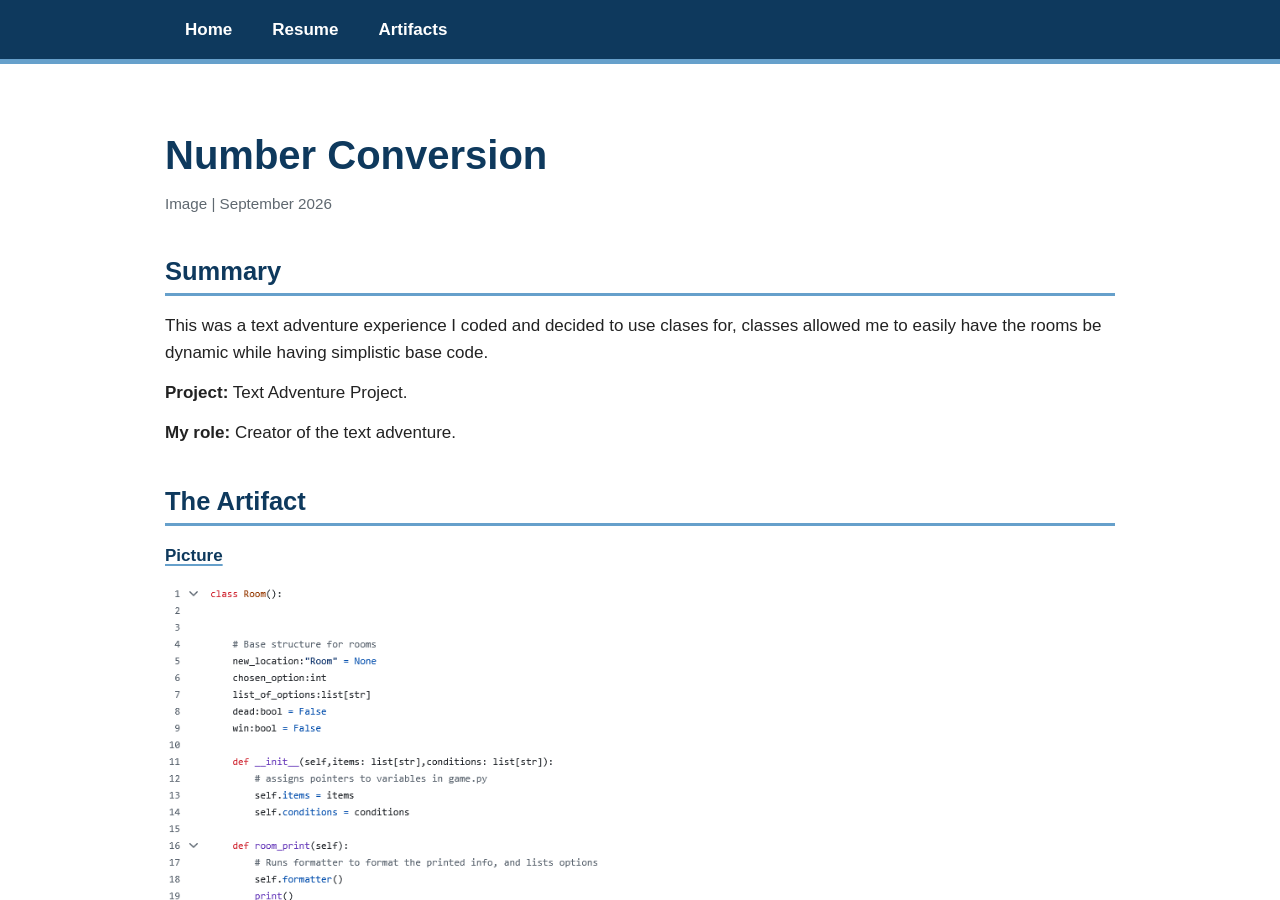
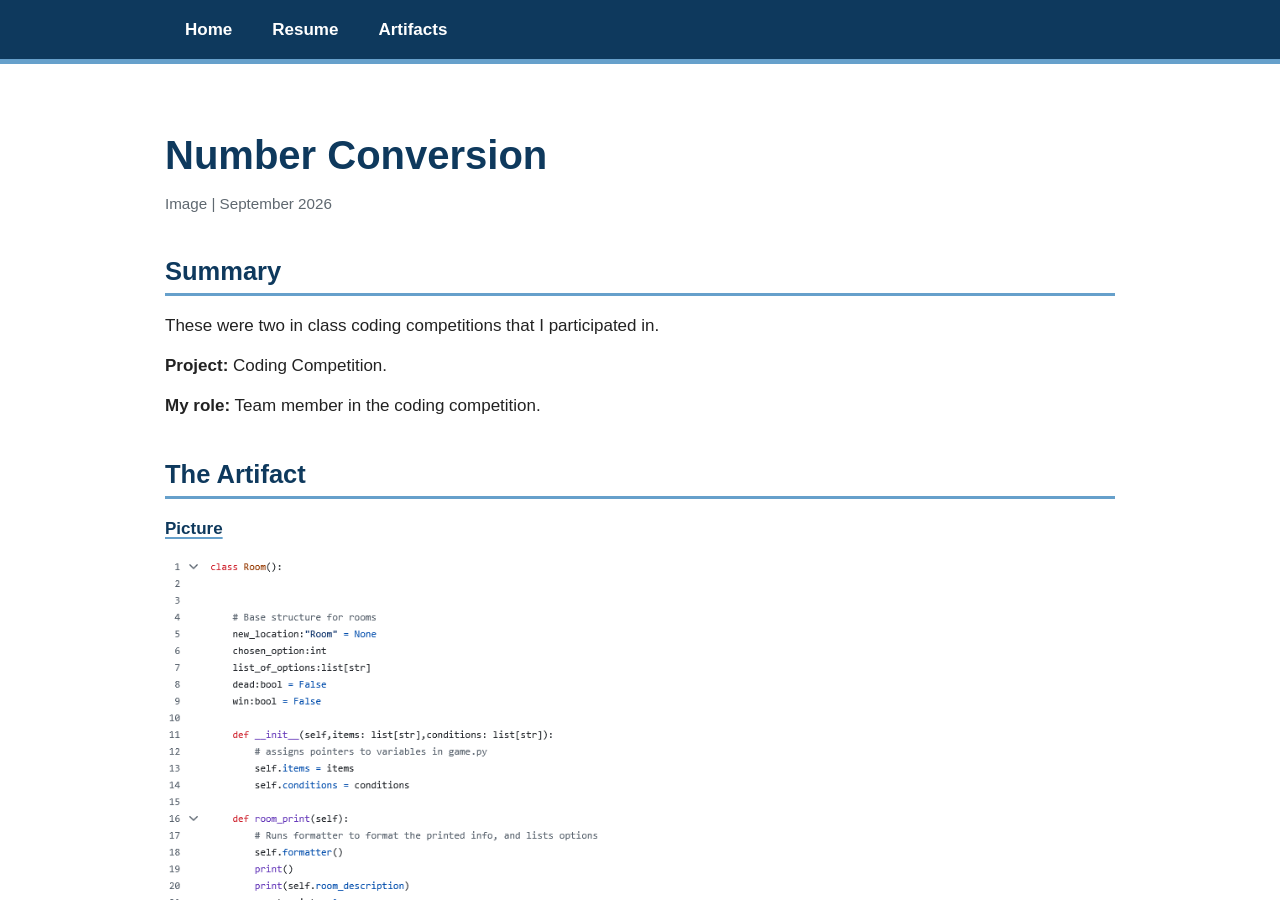
Before and after one commit to CarterzCode/Apex-Portfolio, a Jekyll site: the page built from artifacts/TextAdventure/index.md, in a window 1280 px wide and 900 px high. Built offline with Jekyll 4.4.1, drawn with Linux system fonts in a browser that asks for light colours.

Commit message:
Add Coding Competition artifact

```diff
--- a/artifacts/TextAdventure/index.md
+++ b/artifacts/TextAdventure/index.md
@@ -1,6 +1,6 @@
 ---
 layout: default
-title: Text Adventure
+title: Coding Competition
 ---
 
 # Number Conversion
@@ -9,11 +9,11 @@ title: Text Adventure
 
 ## Summary
 
-This was a text adventure experience I coded and decided to use clases for, classes allowed me to easily have the rooms be dynamic while having simplistic base code.
+These were two in class coding competitions that I participated in.
 
-**Project:** Text Adventure Project.
+**Project:** Coding Competition.
 
-**My role:** Creator of the text adventure.
+**My role:** Team member in the coding competition.
 
 ## The Artifact
 
```
Also changed, not shown: artifacts.md (+13 -13 lines), artifacts/CodingCompetition/index.md (added, +47 -0 lines), artifacts/CodingCompetition/image.png (added).
